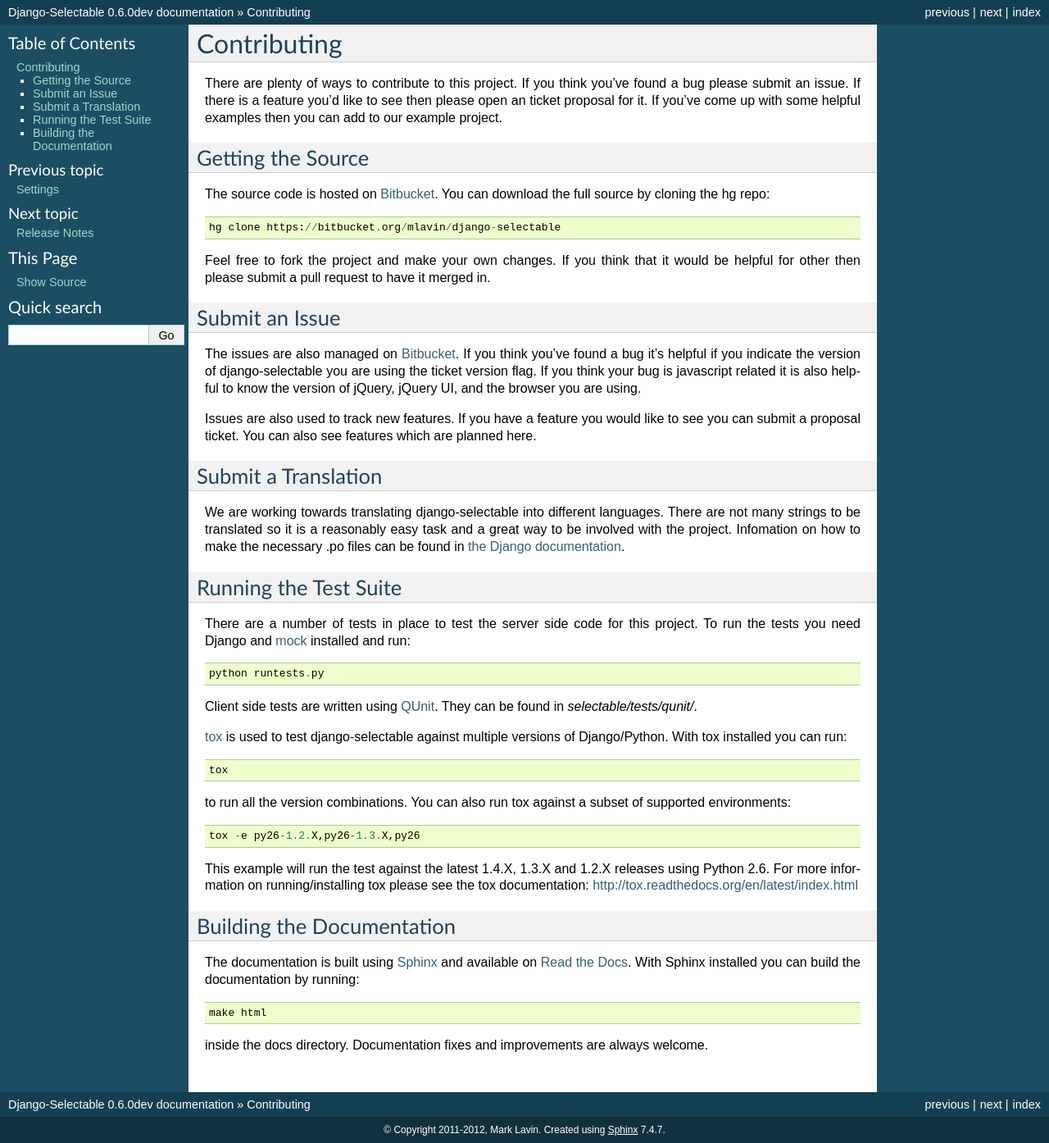
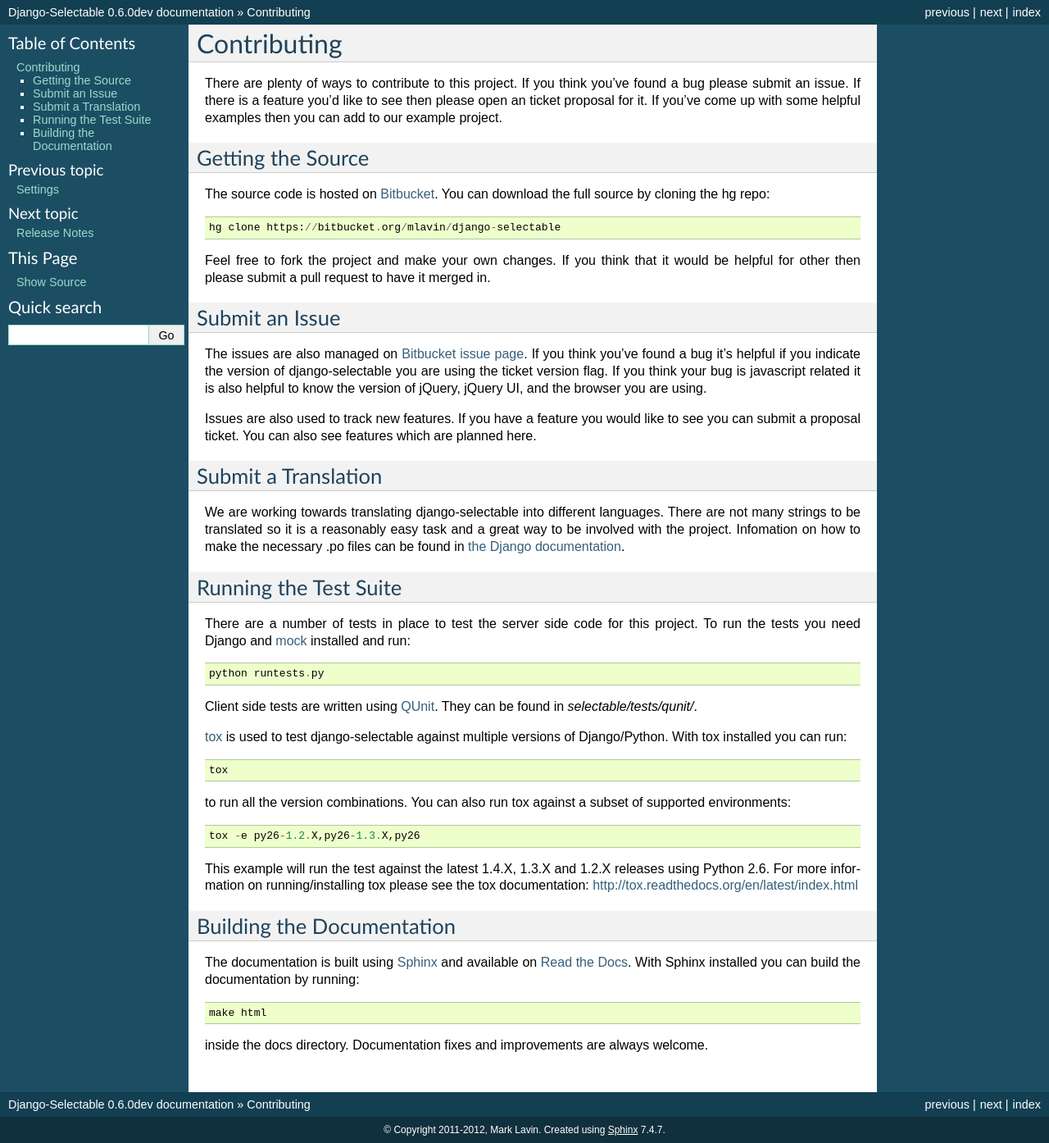
Before and after one commit to mlavin/django-selectable, a Sphinx documentation site: the page built from docs/contribute.rst, in a window 1280 px wide. Shown: the whole page at 82% size. Built offline with Sphinx 7.4.7, drawn with Linux system fonts in a browser that asks for light colours.

Commit message:
get rid of Sphinx warnings
--HG--
branch : result-refactor

```diff
--- a/docs/conf.py
+++ b/docs/conf.py
@@ -120,7 +120,7 @@
 # Add any paths that contain custom static files (such as style sheets) here,
 # relative to this directory. They are copied after the builtin static files,
 # so a file named "default.css" will overwrite the builtin "default.css".
-html_static_path = ['_static']
+#html_static_path = ['_static']
 
 # If not '', a 'Last updated on:' timestamp is inserted at every page bottom,
 # using the given strftime format.
--- a/docs/contribute.rst
+++ b/docs/contribute.rst
@@ -24,7 +24,7 @@
 Submit an Issue
 --------------------------------------
 
-The issues are also managed on `Bitbucket <https://bitbucket.org/mlavin/django-selectable/issues>`_.
+The issues are also managed on `Bitbucket issue page <https://bitbucket.org/mlavin/django-selectable/issues>`_.
 If you think you've found a bug it's helpful if you indicate the version of django-selectable
 you are using the ticket version flag. If you think your bug is javascript related it is
 also helpful to know the version of jQuery, jQuery UI, and the browser you are using.
```
